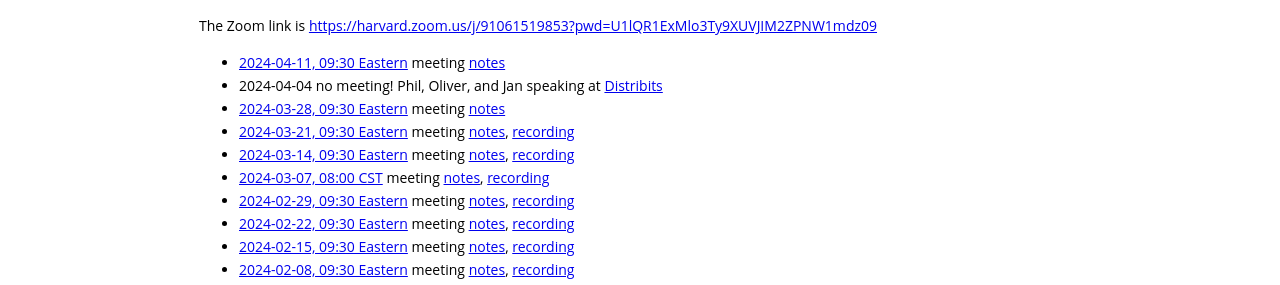
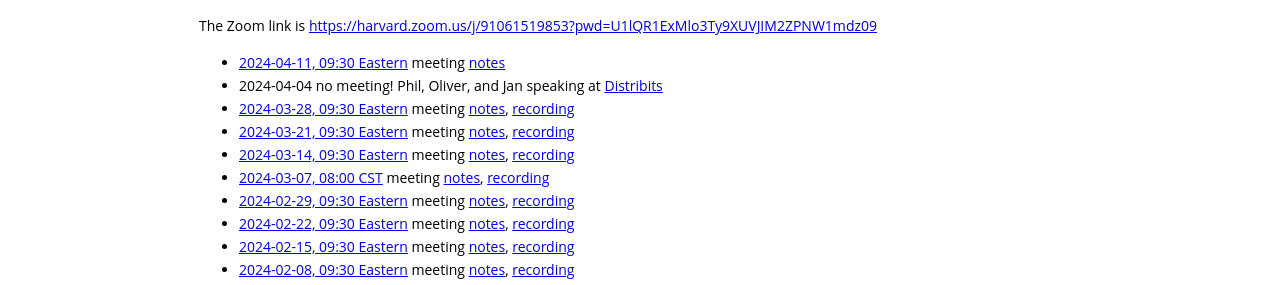
Before and after one commit to gdcc/ct.gdcc.io, a Jekyll site: the page built from index.md, in a window 1280 px wide and 900 px high, scrolled down 1726 px. Shown: the part 161-446 px from the top of the window. Built offline with Jekyll 4.4.1, drawn with Linux system fonts in a browser that asks for light colours; our own code applies the rules of GitHub Pages for plain Markdown files.

Commit message:
add recording

```diff
--- a/index.md
+++ b/index.md
@@ -63,7 +63,8 @@ The Zoom link is <https://harvard.zoom.us/j/91061519853?pwd=U1lQR1ExMlo3Ty9XUVJI
 
 - [2024-04-11, 09:30 Eastern](https://time.is/compare/0930_11_Apr_2024_in_Boston) meeting [notes](https://docs.google.com/document/d/1toiFxJKGvrYMy9KrW9GZ4U6FLGhMaCipJ9ggtvZFwgc/edit?usp=sharing)
 - 2024-04-04 no meeting! Phil, Oliver, and Jan speaking at [Distribits](https://groups.google.com/g/dataverse-community/c/huhI8TyE8a0/m/4ey2-TIlAAAJ)
-- [2024-03-28, 09:30 Eastern](https://time.is/compare/0930_28_Mar_2024_in_Boston) meeting [notes](https://docs.google.com/document/d/1-Wl8Lygmyba-h6DHbZ6sKKq0EMuMyjbnESvrX1uOEJs/edit?usp=sharing)
+- [2024-03-28, 09:30 Eastern](https://time.is/compare/0930_28_Mar_2024_in_Boston) meeting [notes](https://docs.google.com/document/d/1-Wl8Lygmyba-h6DHbZ6sKKq0EMuMyjbnESvrX1uOEJs/edit?usp=sharing), [recording](https://harvard.zoom.us/rec/share/WNeySvYKNrTorJ_Fg93K9zxl0Hm6kRsJ-eQVWcK2XG6KrNAEoX2e9PWd1gAX8sEL.IGOoctr2rT1fjFjf
+)
 - [2024-03-21, 09:30 Eastern](https://time.is/compare/0930_21_Mar_2024_in_Boston) meeting [notes](https://docs.google.com/document/d/1X69Xig8vgFAMWIS0xw1FIYLT2BgrwImUOWfCt0mwYTw/edit?usp=sharing), [recording](https://harvard.zoom.us/rec/share/zBqcRUfqUOJYPLXd_orU4rY2oqmIXv8mOnNRAyS-rIBJuV6Vqep6N3O3hRHSRuen.IyVubl9breyMGi8R)
 - [2024-03-14, 09:30 Eastern](https://time.is/compare/0930_14_Mar_2024_in_Boston) meeting [notes](https://docs.google.com/document/d/1OxswKCxfFjehc4juCAJz-watMtDg9sptJy-HUheyWD4/edit?usp=sharing), [recording](https://harvard.zoom.us/rec/share/6zBB_ZUEkCYFAqbwkHbBOT3GAyPSP_os7vw9ZySp1A4O2u1iQmwC2W7dRdw-vIgd.tU5VbZWBgYCvPNW2)
 - [2024-03-07, 08:00 CST](https://time.is/compare/0800_7_Mar_2024_in_Mexico_City) meeting [notes](https://docs.google.com/document/d/1HX_0_ZjKXbTIRcVr1xuGOLDvhU4aUjL7NB7qZH9LF0k/edit?usp=sharing), [recording](https://harvard.zoom.us/rec/share/GP2R9any02LK8GtEmt0kD7SaTxVkXU65nye9OA-zZG4wFAAOMtvIIPM1iKY1cyCa.emyFmld2IXX_aTf_)
```
